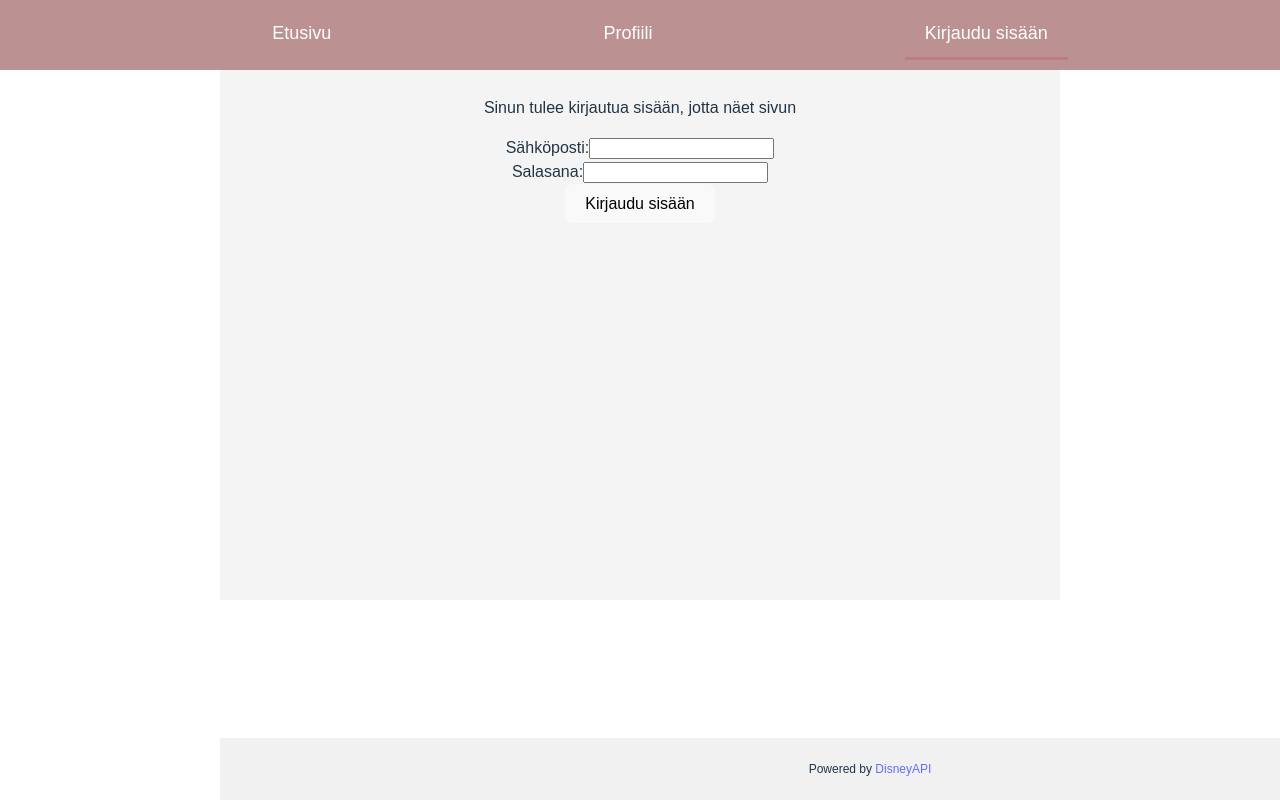
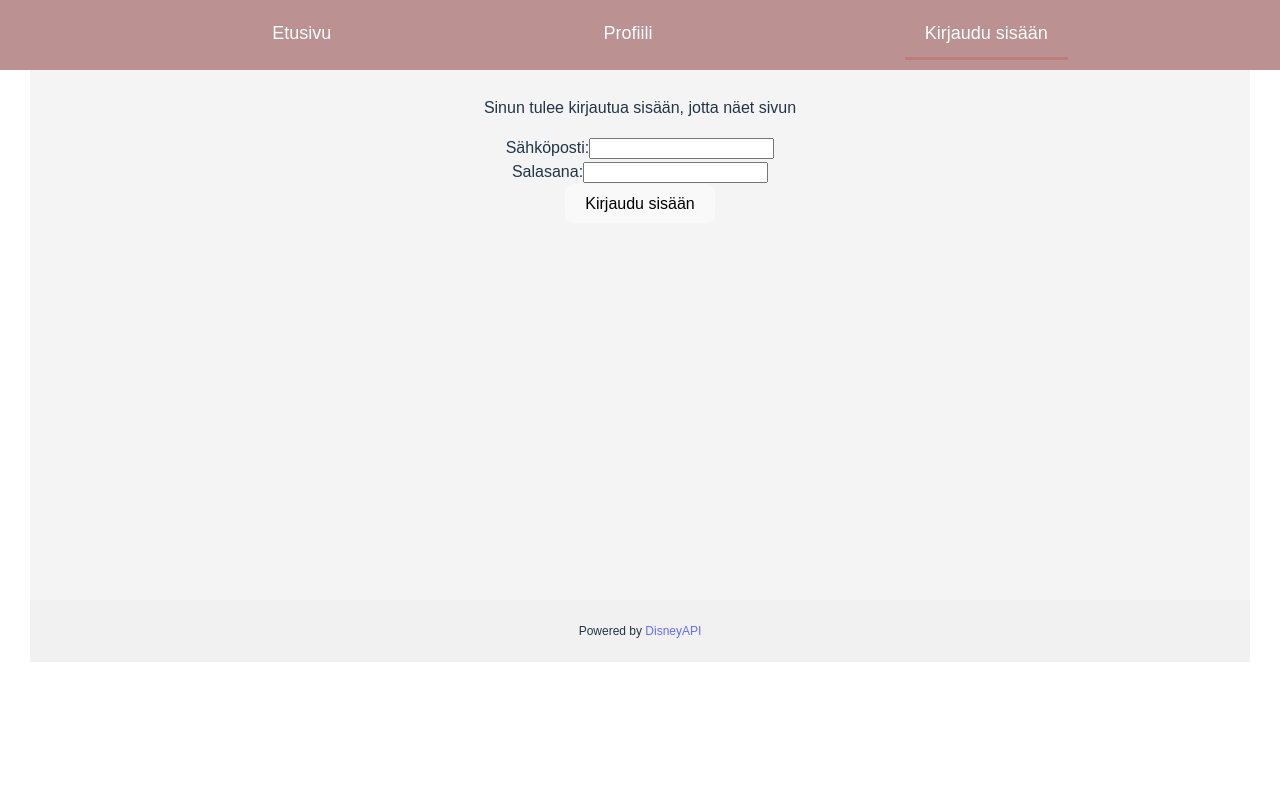
Before and after one commit to Eriikakl/pwk-harjoitustyo, a React (Vite) app: page /login in a window 1280 px wide. Built offline with nearby package versions, Linux system fonts and the light colour scheme; no server answers.

Commit message:
muokattu footeria

```diff
--- a/src/components/Footer.tsx
+++ b/src/components/Footer.tsx
@@ -5,11 +5,11 @@ const Footer = () => {
     <footer
       style={{
         textAlign: 'center',
-        padding: '10px',
+        padding: 10,
         backgroundColor: '#f1f1f1',
-        position: 'fixed',
+        position: 'inherit',
         bottom: '0',
-        width: '100%',
+        width: '1200px',
         fontSize: 12
       }}
     >
```
